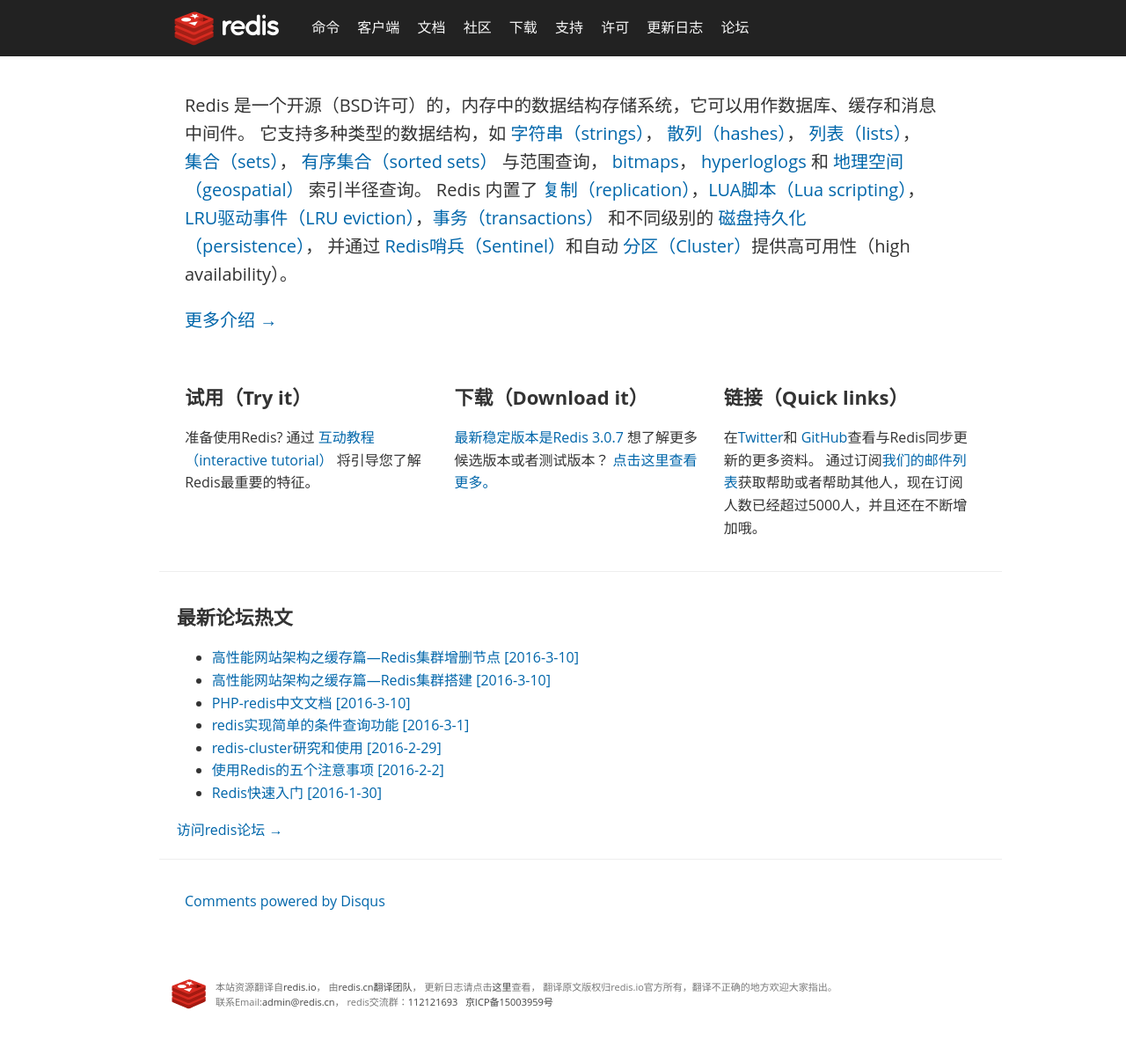
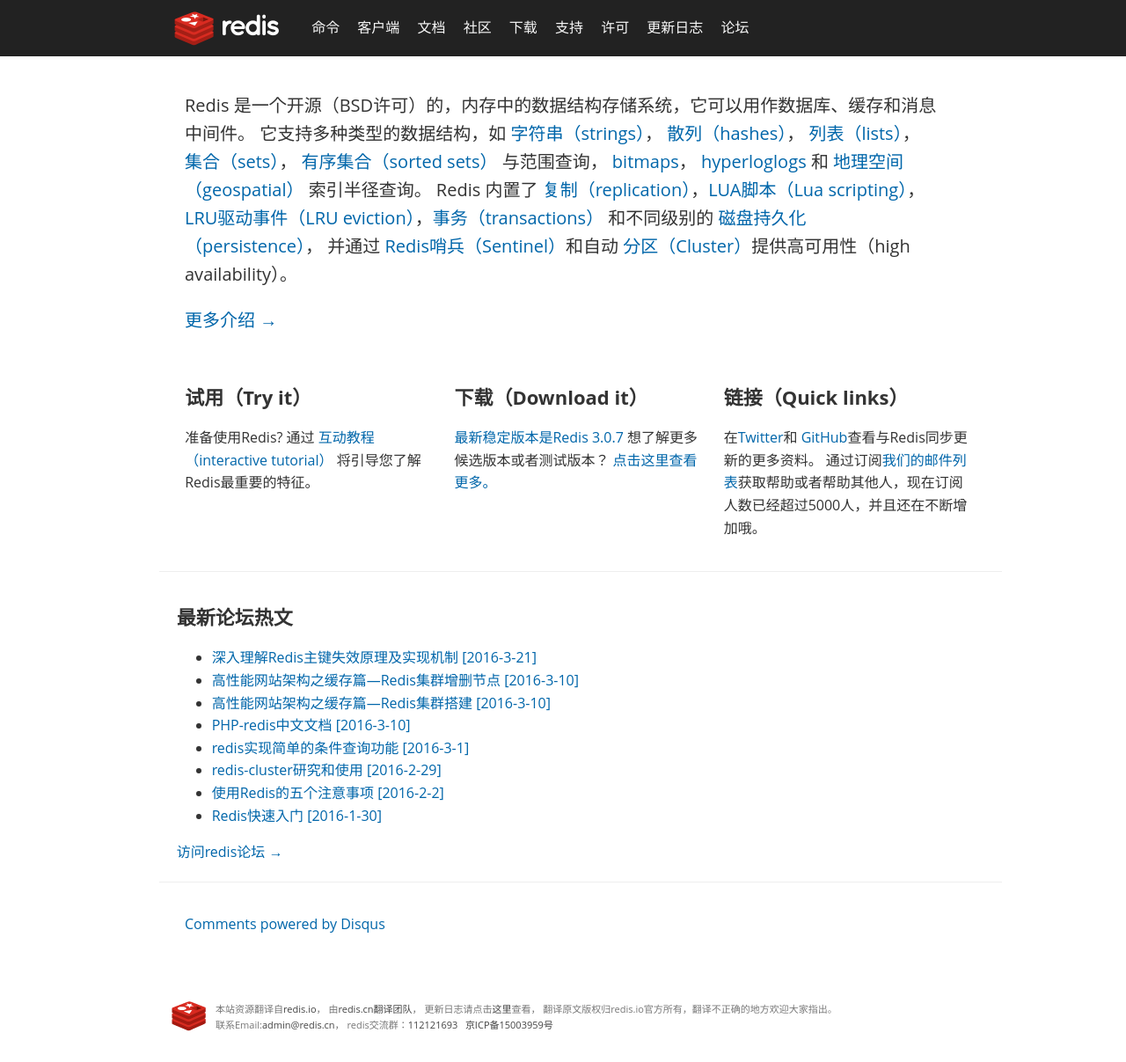
Before and after one commit to rediscn/rediscn, a Jekyll site: the page built from index.html, in a window 1280 px wide. Shown: the whole page at 88% size. Built offline with Jekyll 4.4.1, drawn with Linux system fonts in a browser that asks for light colours; comment, search, counter and statistics services are not loaded; before the commit the page ends 1181 px from its top, so only the background shows below that.

Commit message:
添加论坛文章

```diff
--- a/index.html
+++ b/index.html
@@ -62,6 +62,7 @@
 <div class='home-intro home-section'>
 	<h2>最新论坛热文</h2>
 	<ul>
+		<li><a href="http://bbs.redis.cn/forum.php?mod=viewthread&tid=508" target="_blank">深入理解Redis主键失效原理及实现机制 [2016-3-21]</a></li>
 		<li><a href="http://bbs.redis.cn/forum.php?mod=viewthread&tid=482" target="_blank">高性能网站架构之缓存篇—Redis集群增删节点 [2016-3-10]</a></li>
 		<li><a href="http://bbs.redis.cn/forum.php?mod=viewthread&tid=483" target="_blank">高性能网站架构之缓存篇—Redis集群搭建 [2016-3-10]</a></li>
 		<li><a href="http://bbs.redis.cn/forum.php?mod=viewthread&tid=481" target="_blank">PHP-redis中文文档 [2016-3-10]</a></li>
```
